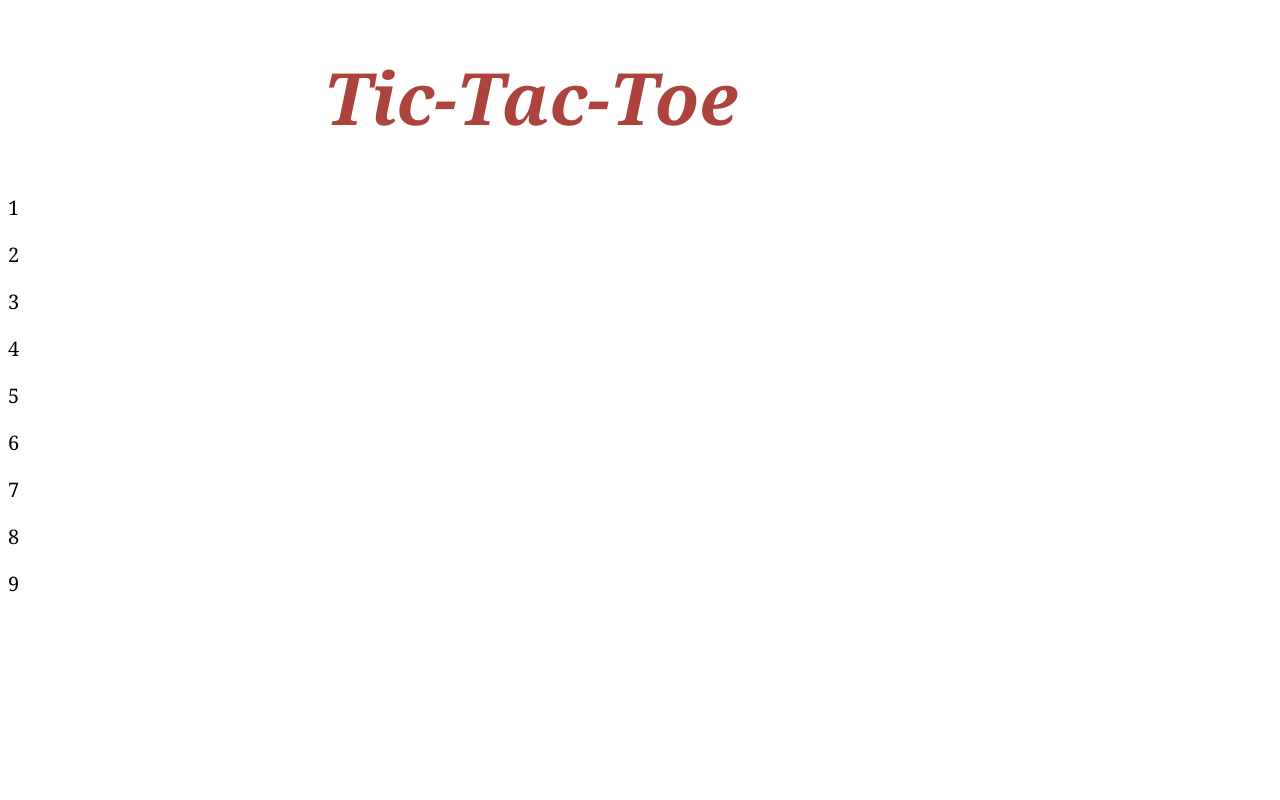
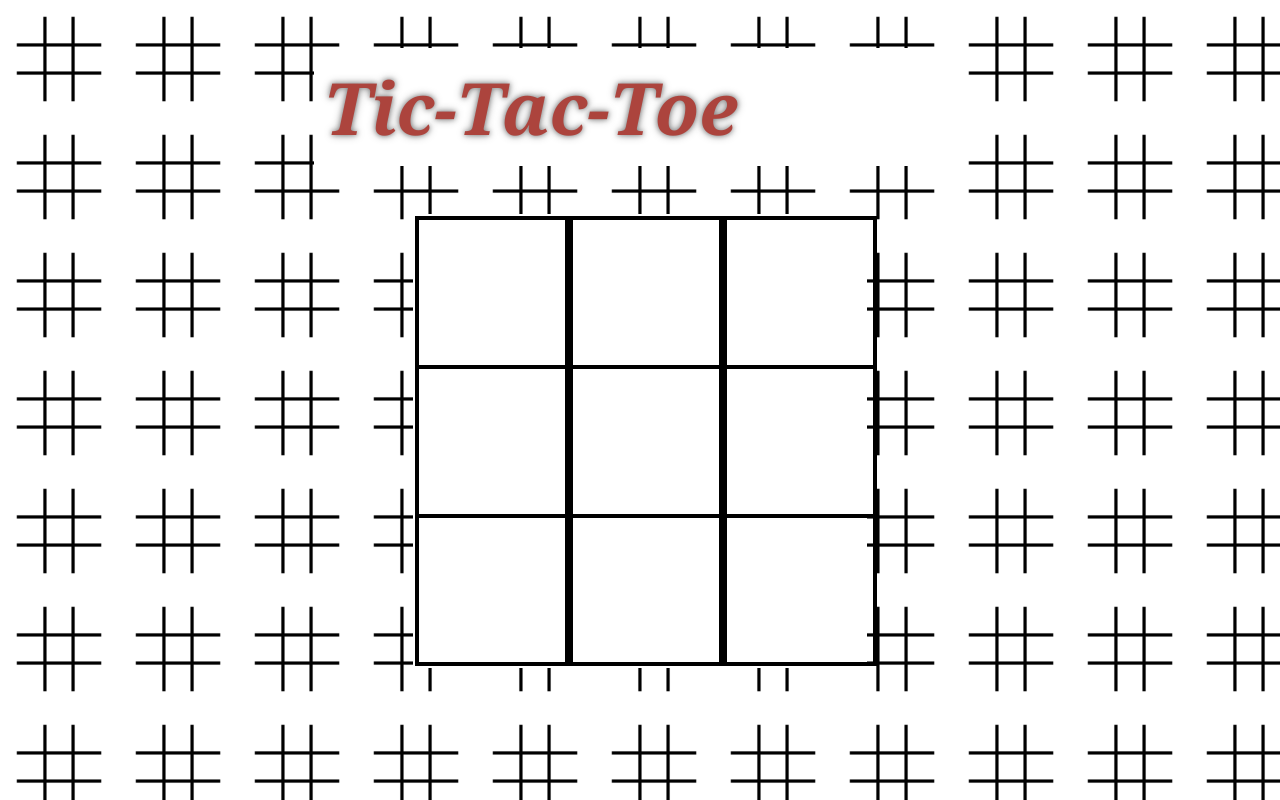
Before and after one commit to TechnicolorPanda/tic-tac-toe, a plain HTML site: page index.html in a window 1280 px wide. Drawn offline with Linux system fonts and the light colour scheme.

Commit message:
added playing board

```diff
--- a/style.css
+++ b/style.css
@@ -1,30 +1,59 @@
 body {
     font-family: Georgia, 'Nimbus Roman No9 L', 'Century Schoolbook L', serif;
-    font-size: 20px;
-    /*background-image: url("tictactoe.png");*/
+    font-size: 90px;
+    background-image: url("tictactoe.png");
     background-repeat: repeat;
     background-attachment: fixed;
     background-size: auto;
 
 }
 
+img {
+    opacity: 0.5;
+  }
+
 h1 {
     color:  rgb(172, 68, 61);
+    background-color: white;
     font-size: 72px;
     font-style: italic;
-    text-shadow: 0 0 3px white, 0 0 3px whitesmoke;
+    text-shadow: 0 0 5px grey, 0 0 10px rgb(172, 171, 171);
     width: 50%;
     margin-right: auto;
     margin-left: auto;
+    padding: 10px;
+}
+
+
+.row {
+    display: flex;
+    flex-direction: row;
+    flex-wrap: wrap;
+    position: relative;
+    justify-content: space-evenly;
+    border: 2px solid black;
+}
+
+.grid {
+    border: 2px solid black;
+    margin: 0px;
+    padding-top: 10px;
+    position: relative;
+    top: 0; left: 0;
+    height: auto;
+    width: 146px;
+    display: flex;
+    flex-direction: row-reverse;
+    justify-content: space-evenly;
 }
 
 .box {
-    color: white;
+    width: 450px;
+    height: 450px;
+    margin: 0 auto;
+    border: 2px solid white;
+    display: flex;
+    justify-content: space-evenly;
+    background-color: white;
+    padding: 0px;
 }
-
-#container {
-    display: grid;
-    grid-gap: 1em;
-    grid-template-rows: repeat(var(--grid-rows), 1fr);
-    grid-template-columns: repeat(var(--grid-cols), 1fr);
-  }
--- a/tictactoe.js
+++ b/tictactoe.js
@@ -1,20 +1,41 @@
-
 const gameBoard = (function() {
     let spaces = [];
     const container = document.getElementById("container");
+    const content = document.createElement("div");
+    content.classList.add("box");
+    container.appendChild(content);
     for (i = 0; i<=2; i++) {
+        var row = document.createElement("div");
+        row.className = "row";
         for (j = 1; j<=3; j++) {
-            let cell = document.createElement("div");
-            cell.innerText = ((i*3)+j);
-            spaces.push((i*3)+j);
+            const cell = document.createElement("div");
+            cell.className = "gridsquare";
+            let spaceNumber = ((i*3)+j);
+            let choice = " ";
+            cell.addEventListener("click", selectSquare);
+            console.log("returned choice = " + choice);
+            cell.innerText = choice;
+            let playerChoice = {[spaceNumber]: [choice]};
+            let spaceArray = Object.assign({}, playerChoice);
+            spaces.push(spaceArray);
             container.appendChild(cell).className = "grid";
+            row.appendChild(cell);
         }
+        content.appendChild(row);
     };
-    console.log (spaces);
+    console.log(spaces);
 }) ();
 
+function selectSquare(e) {
+    console.log("click");
+    //const thisCell = e.target;
+    let choice = "X";
+    console.log(choice);
+    return choice;
+}
+
 const displayController = (function() {
-    console.log("displayController")
+
     }) ();
 
 const createUser = ({userName, avatar}) => ({
```
